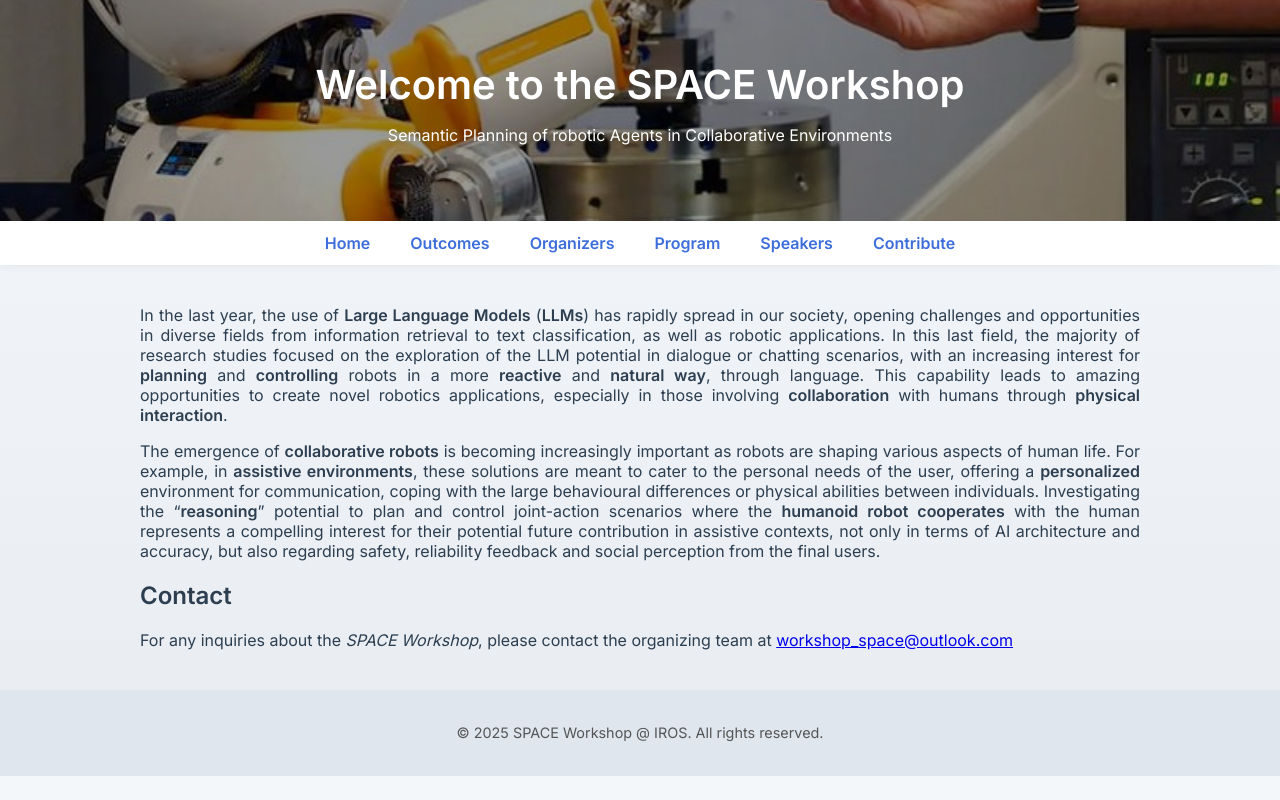
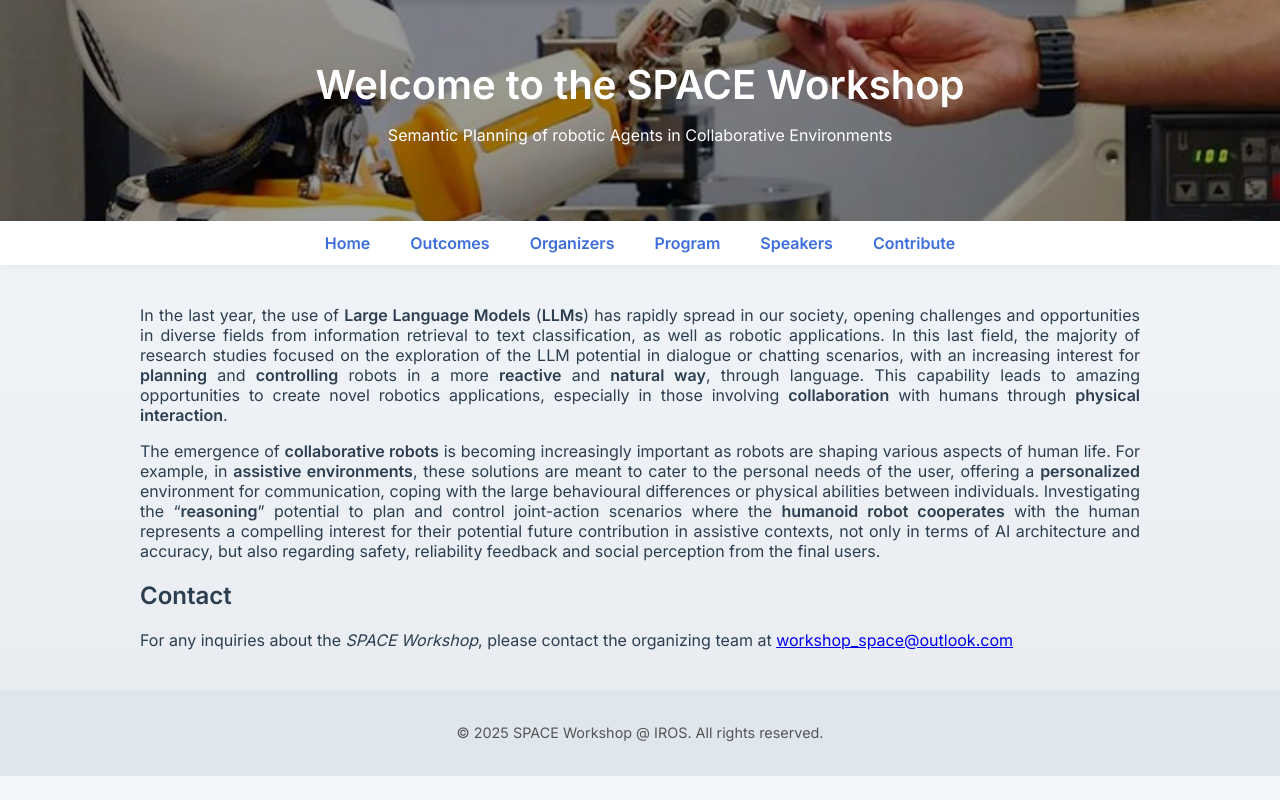
Before and after one commit to workshopSPACE/iros2025, a plain HTML site: page index.html in a window 1280 px wide. Drawn offline with Linux system fonts and the light colour scheme.

Commit message:
Update styles.css

```diff
--- a/styles.css
+++ b/styles.css
@@ -173,7 +173,7 @@ header.header-bg {
   background-image: url('images/ergocub1.jpeg');
   background-color: blue;
   background-size: cover;
-  background-position: center 80%;
+  background-position: center 60%;
   background-repeat: no-repeat;
   color: white;
   padding: 60px 20px;
```
